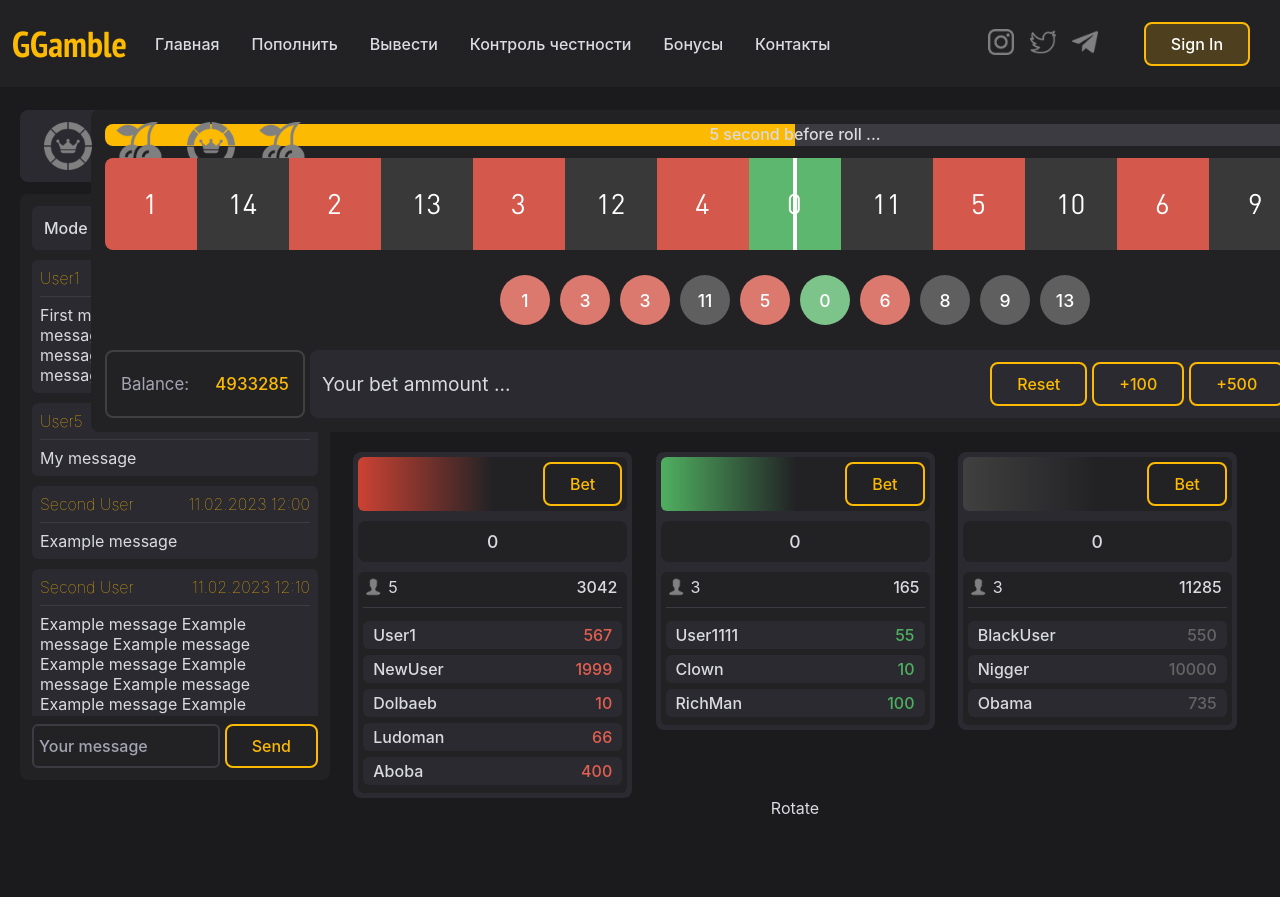
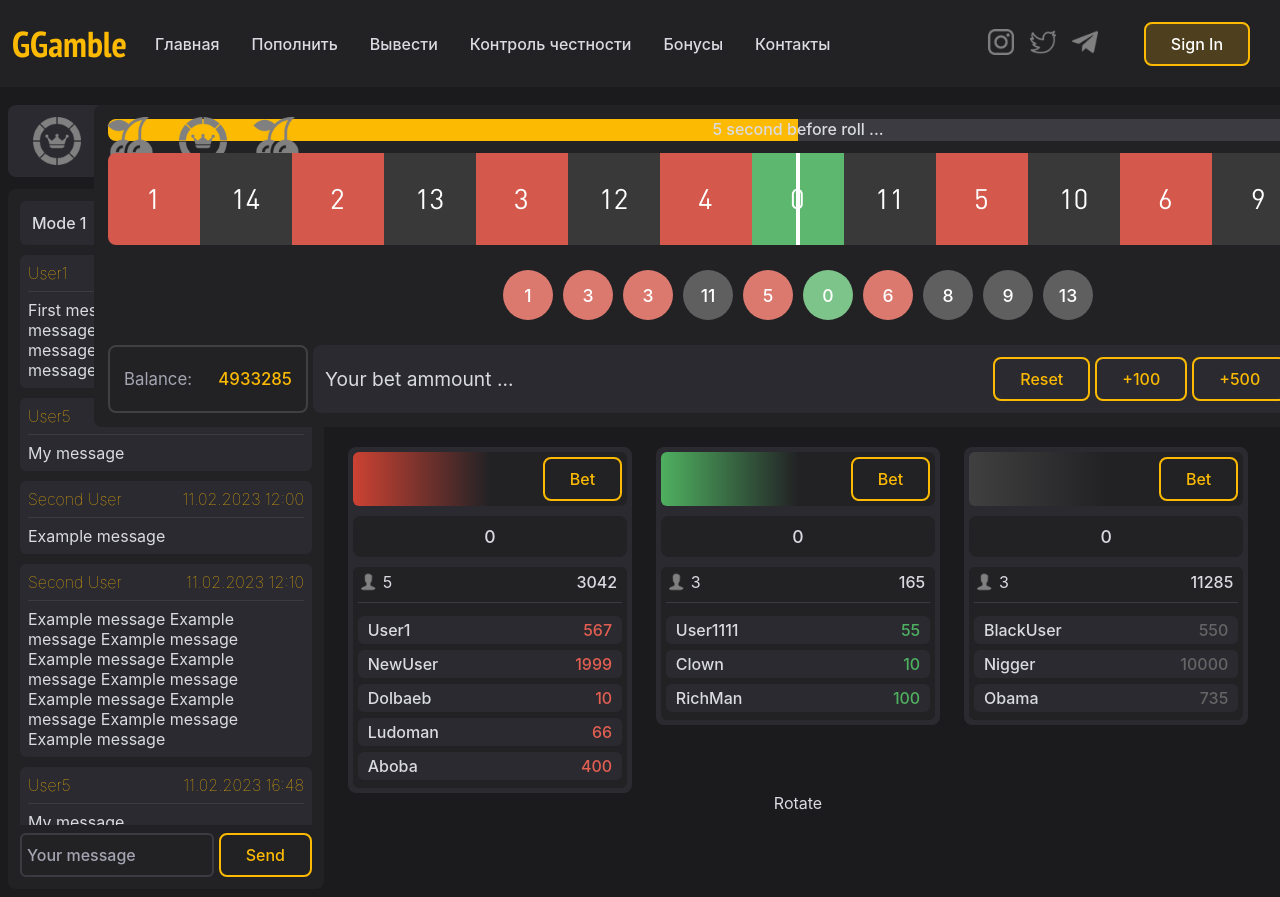
Before and after one commit to M3RCURRRY/GGamble, a React (Create React App) app in the folder frontend/: page / in a window 1280 px wide. Shown: the top 897 px of the page. Before the commit the page ends 818 px from the top, so only its background shows below. Built offline with nearby package versions, Linux system fonts and the light colour scheme.

Commit message:
Fixed layout for future routing

```diff
--- a/frontend/src/App.tsx
+++ b/frontend/src/App.tsx
@@ -1,25 +1,20 @@
 import { createBrowserRouter, RouterProvider } from "react-router-dom";
-import PageWrapper from "./pages/PageWrapper/PageWrapper";
 import RoulettePage from "./pages/RoulettePage/RoulettePage";
 import SlotsPage from "./pages/SlotsPage/SlotsPage";
 
 const router = createBrowserRouter([
   {
     path: "/",
-    element: <RoulettePage />
+    element: <RoulettePage />,
   },
   {
     path: "/slots",
-    element: <SlotsPage />
-  }
+    element: <SlotsPage />,
+  },
 ]);
 
 function App() {
-  return (
-    <PageWrapper>
-      <RouterProvider router={router} />
-    </PageWrapper>
-  );
+  return <RouterProvider router={router} />;
 }
 
 export default App;
--- a/frontend/src/modules/Header/Header.module.scss
+++ b/frontend/src/modules/Header/Header.module.scss
@@ -2,12 +2,14 @@
 
 .container {
   width: 100%;
-  position: fixed;
 
   background-color: $base;
   color: $active;
 
   justify-content: space-between;
+
+  z-index: 1;
+  margin-bottom: 10px;
 }
 
 .container, .navbar, .authbar, .socials {
--- a/frontend/src/pages/PageWrapper/PageWrapper.module.scss
+++ /dev/null
@@ -1,12 +0,0 @@
-.wrapper {
-  width: 100%;
-  height: 100%;
-
-  display: flex;
-  flex-direction: column;
-}
-
-.padding {
-  padding-top: 90px;
-  height: 100%;
-}
--- a/frontend/src/pages/PageWrapper/PageWrapper.tsx
+++ /dev/null
@@ -1,19 +0,0 @@
-import Header from "../../modules/Header/Header";
-import styles from "./PageWrapper.module.scss";
-
-interface RouteProps {
-  children?: JSX.Element | React.ReactNode;
-}
-
-const PageWrapper = (props: RouteProps) => {
-  return (
-    <div className={styles.wrapper}>
-      <Header />
-      <div className={styles.padding}>
-        { props.children }
-      </div>
-    </div>
-  );
-};
-
-export default PageWrapper;
--- a/frontend/src/pages/RoulettePage/RoulettePage.module.scss
+++ b/frontend/src/pages/RoulettePage/RoulettePage.module.scss
@@ -3,8 +3,15 @@
   height: 100%;
 
   display: flex;
+  flex-direction: column;
+}
+
+.rouletteContent {
+  display: flex;
   flex-direction: row;
-  padding: 20px;
+  height: 100%;
+
+  padding: 8px 8px;
 }
 
 .sidebar {
--- a/frontend/src/pages/RoulettePage/RoulettePage.tsx
+++ b/frontend/src/pages/RoulettePage/RoulettePage.tsx
@@ -1,19 +1,25 @@
 import Chat from "../../modules/Chat/Chat";
+import Header from "../../modules/Header/Header";
 import ModeSwitch from "../../modules/ModeSwitch/ModeSwitch";
 import Roulette from "../../modules/Roulette/Roulette";
 
 import styles from "./RoulettePage.module.scss";
 
 const RoulettePage = () => {
-  return <div className={styles.container}>
-    <div className={styles.sidebar}>
-      <ModeSwitch/>
-      <Chat/>
+  return (
+    <div className={styles.container}>
+      <Header />
+      <div className={styles.rouletteContent}>
+        <div className={styles.sidebar}>
+          <ModeSwitch />
+          <Chat />
+        </div>
+        <div className={styles.roulette}>
+          <Roulette />
+        </div>
+      </div>
     </div>
-    <div className={styles.roulette}>
-      <Roulette/>
-    </div>
-  </div>;
-}
+  );
+};
 
 export default RoulettePage;
```
